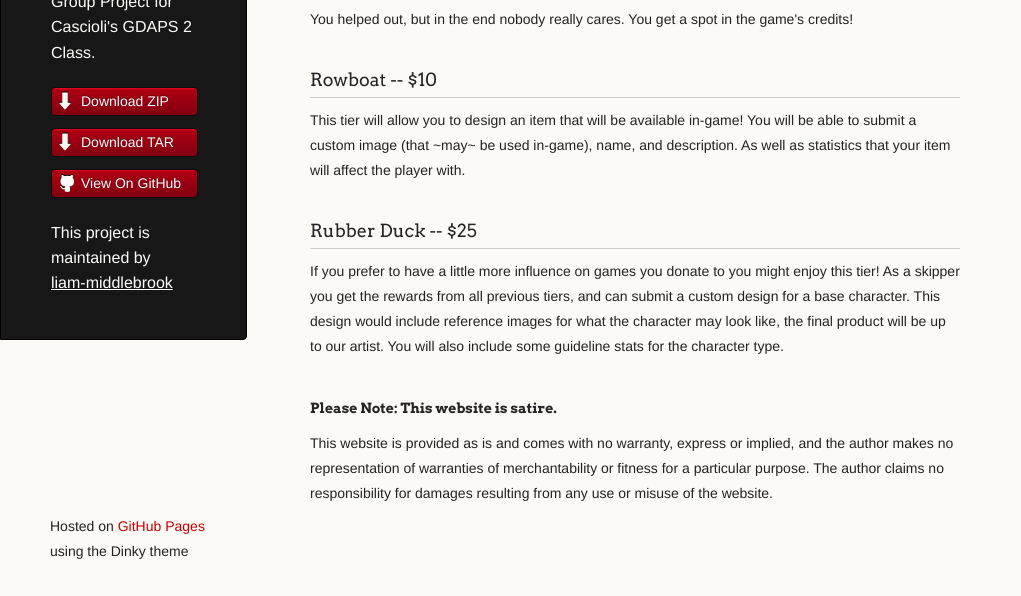
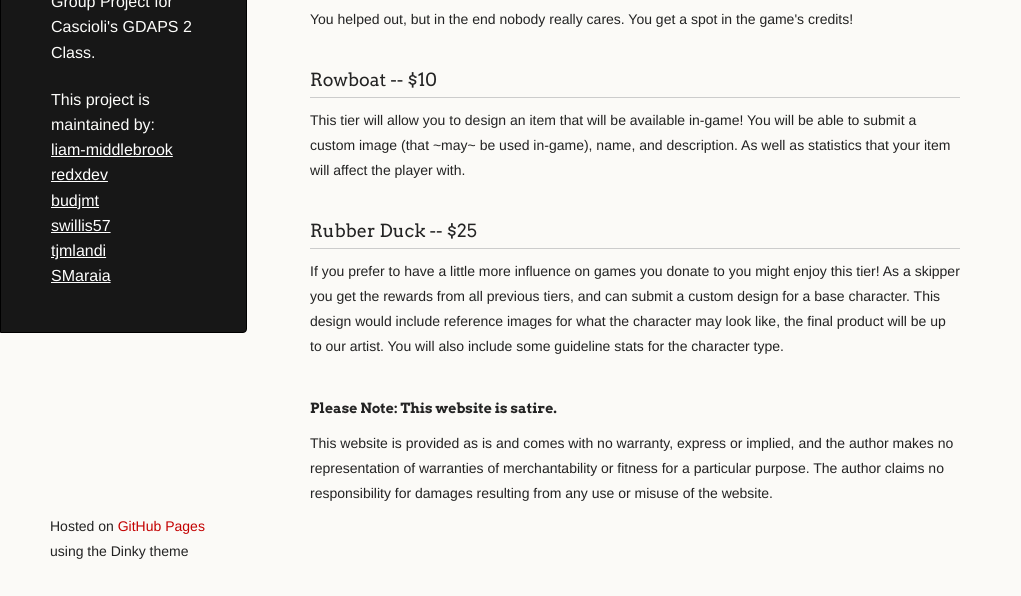
Before and after one commit to liam-middlebrook/Navier-Boats, a plain HTML site: page index.html in a window 1280 px wide. Shown: the part 204-800 px from the top of the page, without its empty margins (0-1021 px from the left). Drawn offline with Linux system fonts and the light colour scheme.

Commit message:
Updated Index Page

```diff
--- a/index.html
+++ b/index.html
@@ -19,13 +19,20 @@
         <h1 class="header">Zombie Fiesta!</h1>
         <p class="header">The Navier Boat&#39;s Group Project for Cascioli&#39;s GDAPS 2 Class.</p>
 
-        <ul>
-          <li class="download"><a class="buttons" href="https://github.com/liam-middlebrook/Navier-Boats/zipball/master">Download ZIP</a></li>
-          <li class="download"><a class="buttons" href="https://github.com/liam-middlebrook/Navier-Boats/tarball/master">Download TAR</a></li>
-          <li><a class="buttons github" href="https://github.com/liam-middlebrook/Navier-Boats">View On GitHub</a></li>
-        </ul>
-
-        <p class="header">This project is maintained by <a class="header name" href="https://github.com/liam-middlebrook">liam-middlebrook</a></p>
+        <p class="header">This project is maintained by:
+		<br />
+		<a class="header name" href="https://github.com/liam-middlebrook">liam-middlebrook</a>
+		<br />
+		<a class="header name" href="https://github.com/redxdev">redxdev</a>
+		<br />
+		<a class="header name" href="https://github.com/budjmt">budjmt</a>
+		<br />
+		<a class="header name" href="https://github.com/swillis57">swillis57</a>
+		<br />
+		<a class="header name" href="https://github.com/tjmlandi">tjmlandi</a>
+		<br />
+		<a class="header name" href="https://github.com/SMaraia">SMaraia</a>
+		<br /></p>
 
 
       </header>
```
